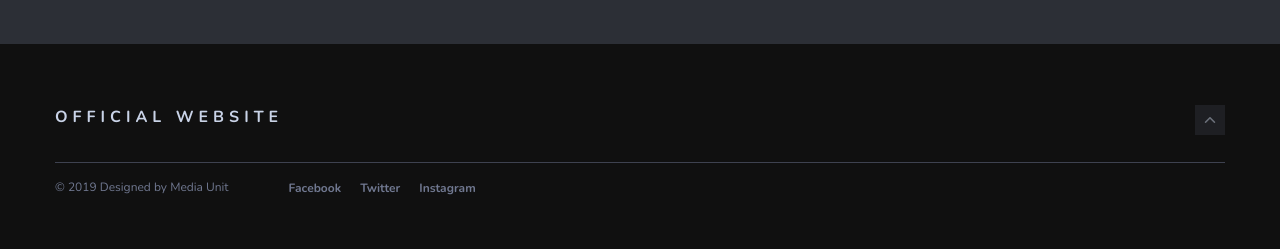
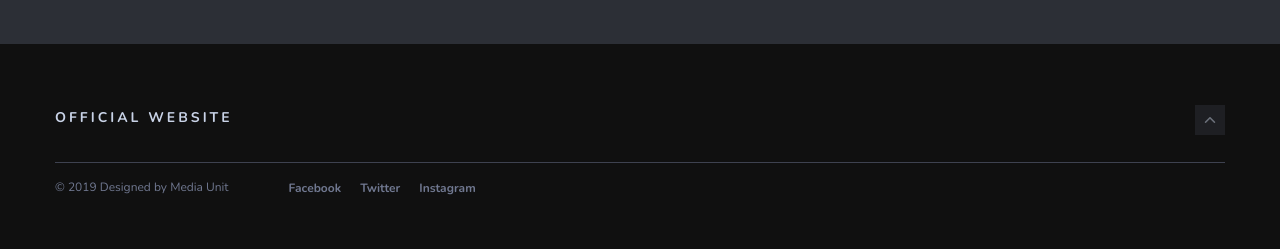
Before and after one commit to techlanka/kmcc, a Jekyll site: the page built from index.html, in a window 1280 px wide. Shown: the part 2321-2570 px from the top of the page. Built offline with Jekyll 4.4.1, drawn with Linux system fonts in a browser that asks for light colours; the list of posts is cut into pages by our own code.

Commit message:
Update _footer.scss

```diff
--- a/_sass/3-modules/_footer.scss
+++ b/_sass/3-modules/_footer.scss
@@ -13,11 +13,11 @@
   margin-bottom: 10px;
   border-bottom: 1px solid $border-color;
   .logo-text {
-    font-size: 16px;
+    font-size: 14px;
     font-weight: 700;
     line-height: 16px;
     text-transform: uppercase;
-    letter-spacing: 5px;
+    letter-spacing: 3px;
     color: $text;
     &:hover {
       color: $gray-blue;
```
